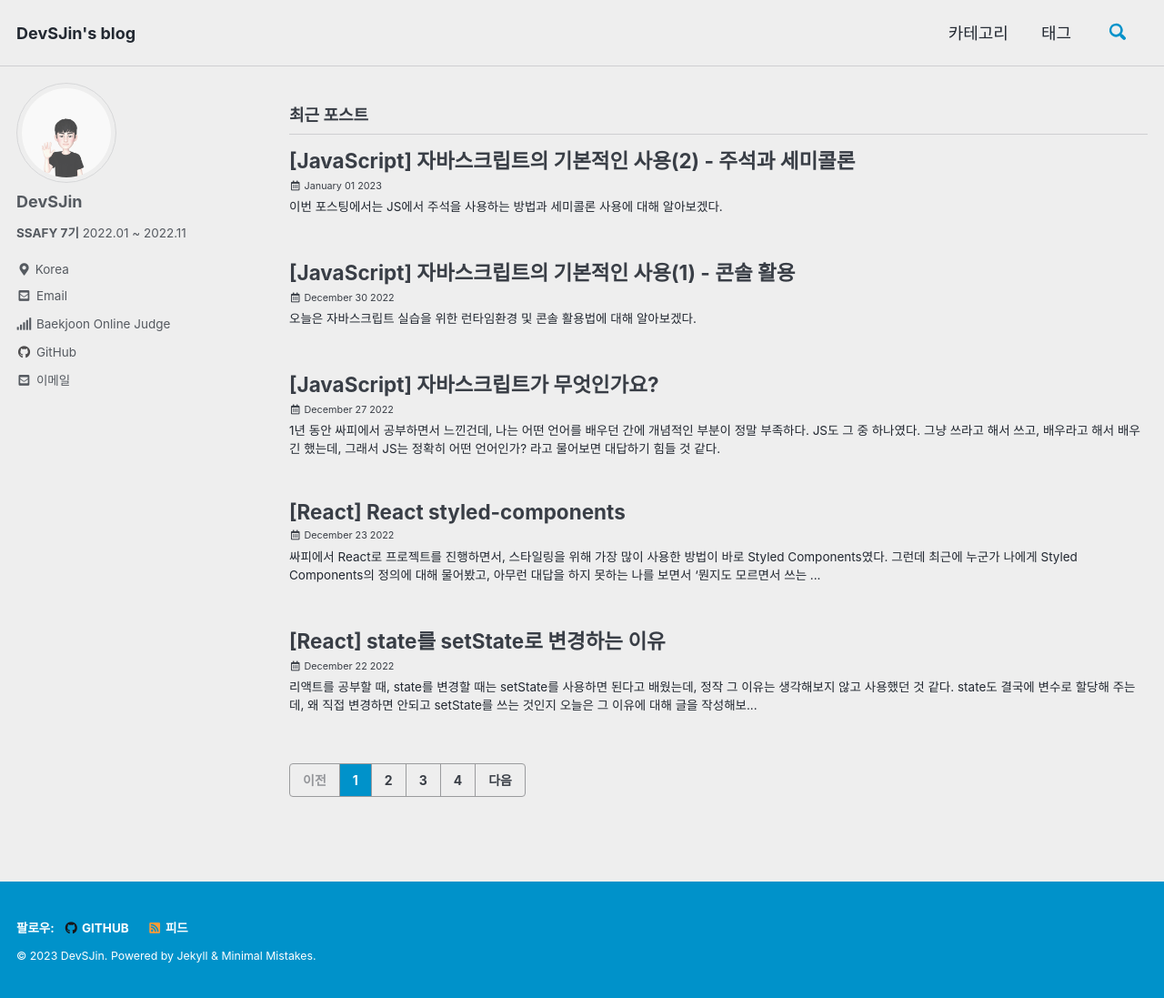
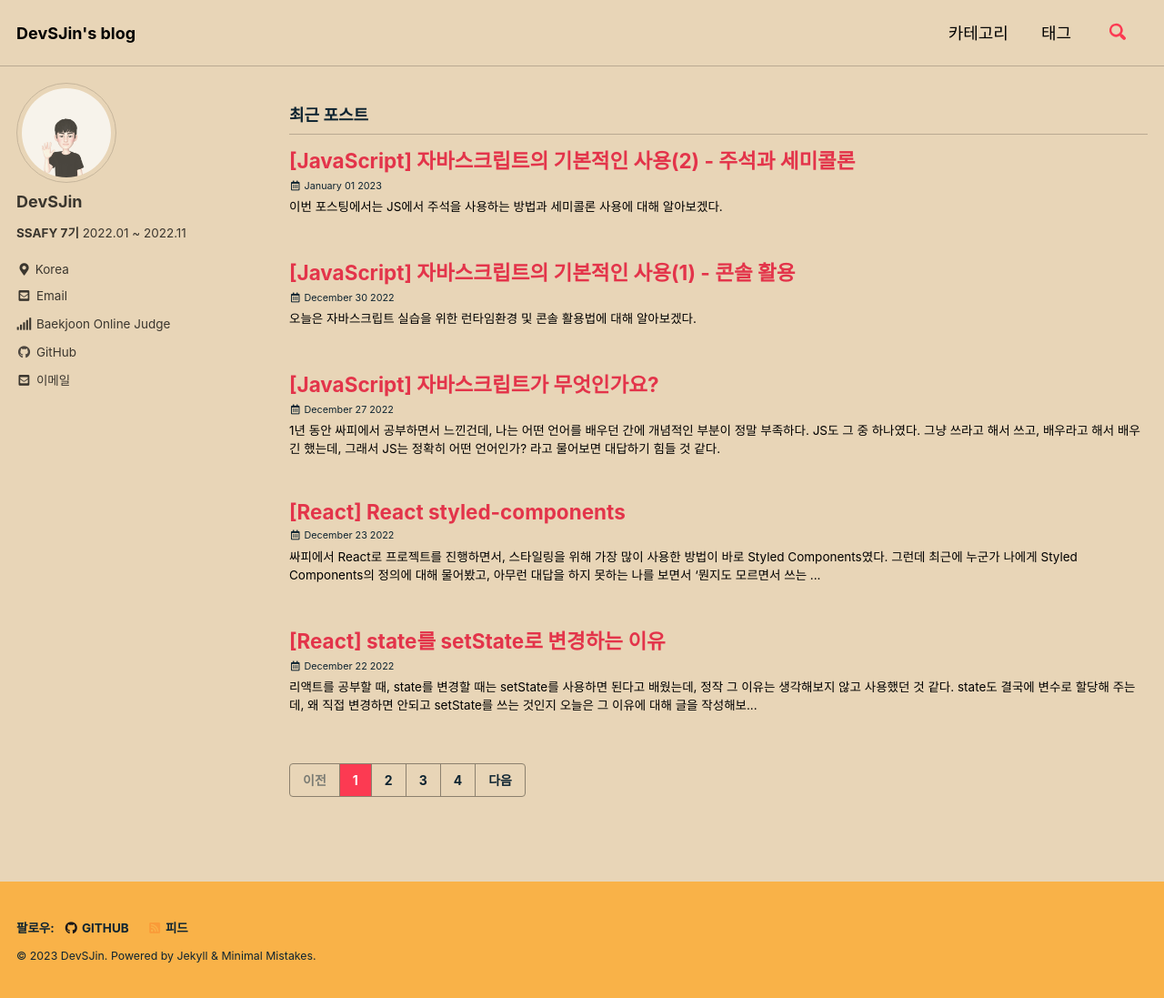
Before and after one commit to DevSJin/DevSJin.github.io, a Jekyll site: the page built from index.html, in a window 1280 px wide and 1097 px high. Shown: the whole window at 91% size. Built offline with Jekyll 4.4.1, drawn with Linux system fonts in a browser that asks for light colours; cached includes are drawn as plain includes; the list of posts is cut into pages by our own code.

Commit message:
Update _config.yml

```diff
--- a/_config.yml
+++ b/_config.yml
@@ -12,7 +12,7 @@
 
 # theme                  : "minimal-mistakes-jekyll"
 remote_theme: "mmistakes/minimal-mistakes@4.19.3"
-minimal_mistakes_skin    : "air" #"contrast" "air", "aqua", "dark", "dirt", "neon", "mint", "plum", "sunrise"
+minimal_mistakes_skin    : "sunrise" #"contrast" "air", "aqua", "dark", "dirt", "neon", "mint", "plum", "sunrise"
 
 # Site Settings
 locale                   : "ko-KR"
```
